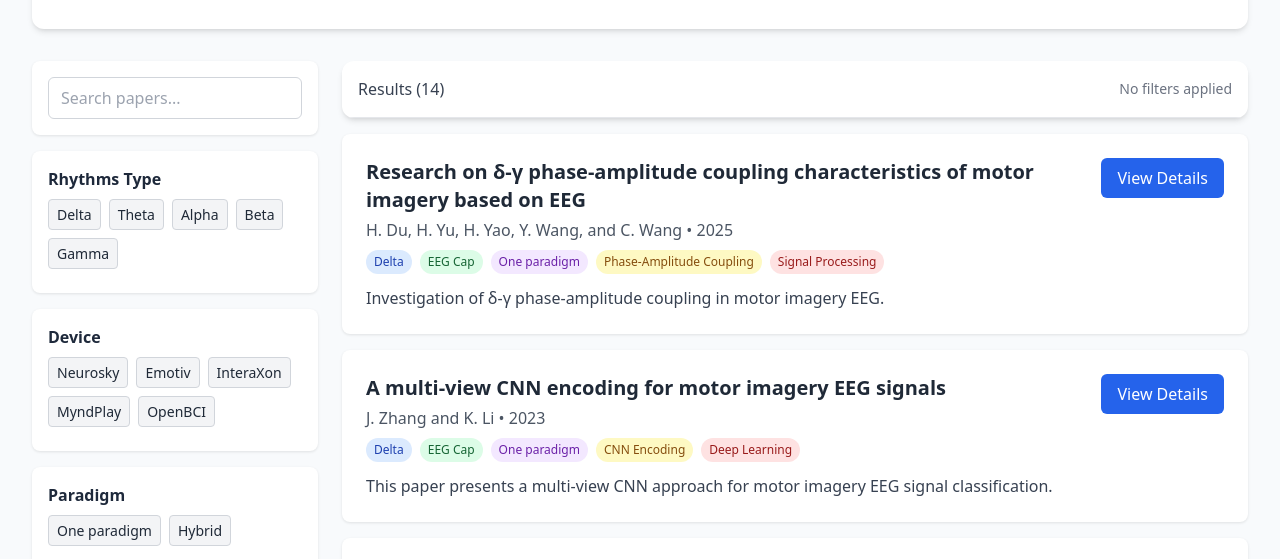
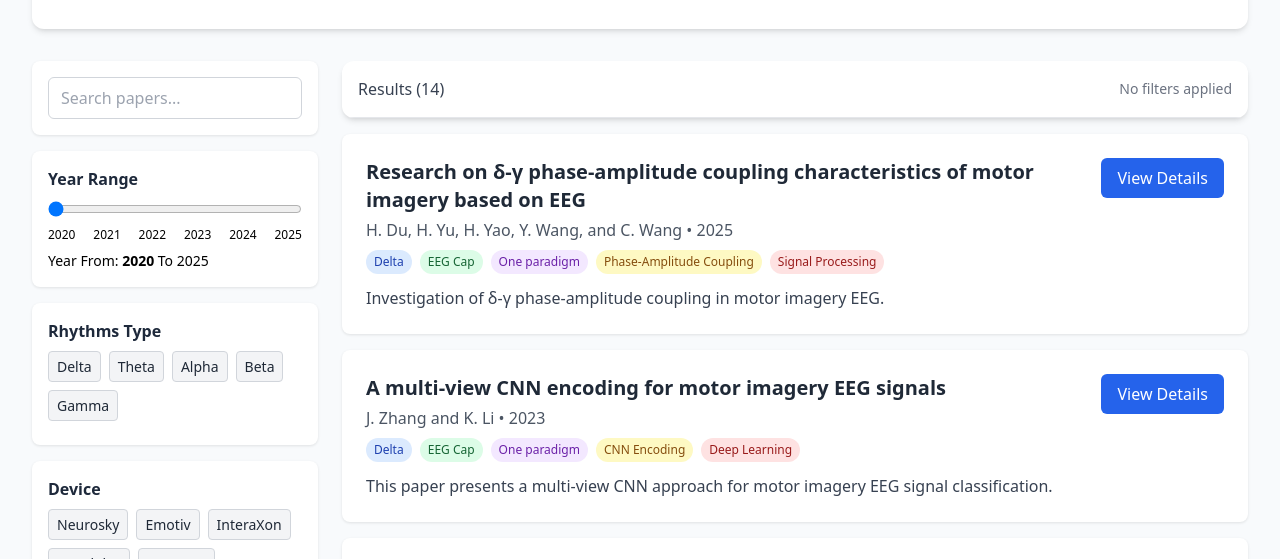
Before and after one commit to samfad91/EEGBCI, a plain HTML site: page index.html in a window 1280 px wide. Shown: the part 183-742 px from the top of the page. Drawn offline with nearby package versions, Linux system fonts and the light colour scheme.

Commit message:
add year filter

```diff
--- a/index.html
+++ b/index.html
@@ -30,6 +30,31 @@
             placeholder="Search papers..."
             class="w-full px-3 py-2 border border-gray-300 rounded-md focus:outline-none focus:ring-2 focus:ring-blue-500"
           >
+        </div>
+
+        <!-- Year Filter -->
+        <div class="filter-section">
+          <h3 class="filter-title">Year Range</h3>
+          <input
+            type="range"
+            class="w-full"
+            id="year-range"
+            min="2020"
+            max="2025"
+            step="1"
+            value="2020"
+          >
+          <div class="flex justify-between mt-1">
+            <span class="text-xs">2020</span>
+            <span class="text-xs">2021</span>
+            <span class="text-xs">2022</span>
+            <span class="text-xs">2023</span>
+            <span class="text-xs">2024</span>
+            <span class="text-xs">2025</span>
+          </div>
+          <div class="mt-2 text-sm font-medium">
+            Year From: <span id="selected-year" class="font-bold">2020</span> To 2025
+          </div>
         </div>
 
         <!-- Brainwave Type Filter -->
@@ -116,5 +141,15 @@
   </div>
 
   <script src="script.js"></script>
+  <script>
+    // Year range slider functionality
+    const yearRange = document.getElementById('year-range');
+    const selectedYear = document.getElementById('selected-year');
+
+    yearRange.addEventListener('input', function() {
+      selectedYear.textContent = this.value;
+      applyFilters();
+    });
+  </script>
 </body>
 </html>
```
